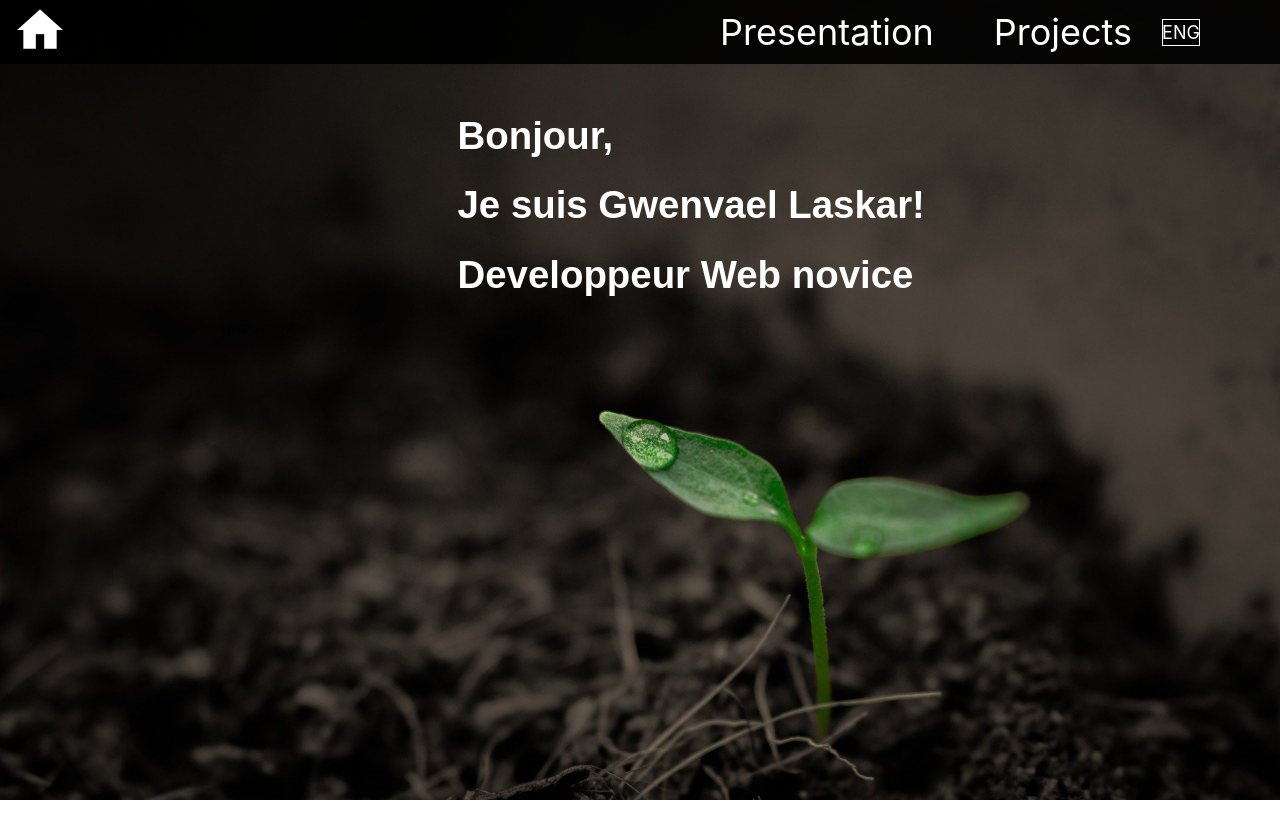
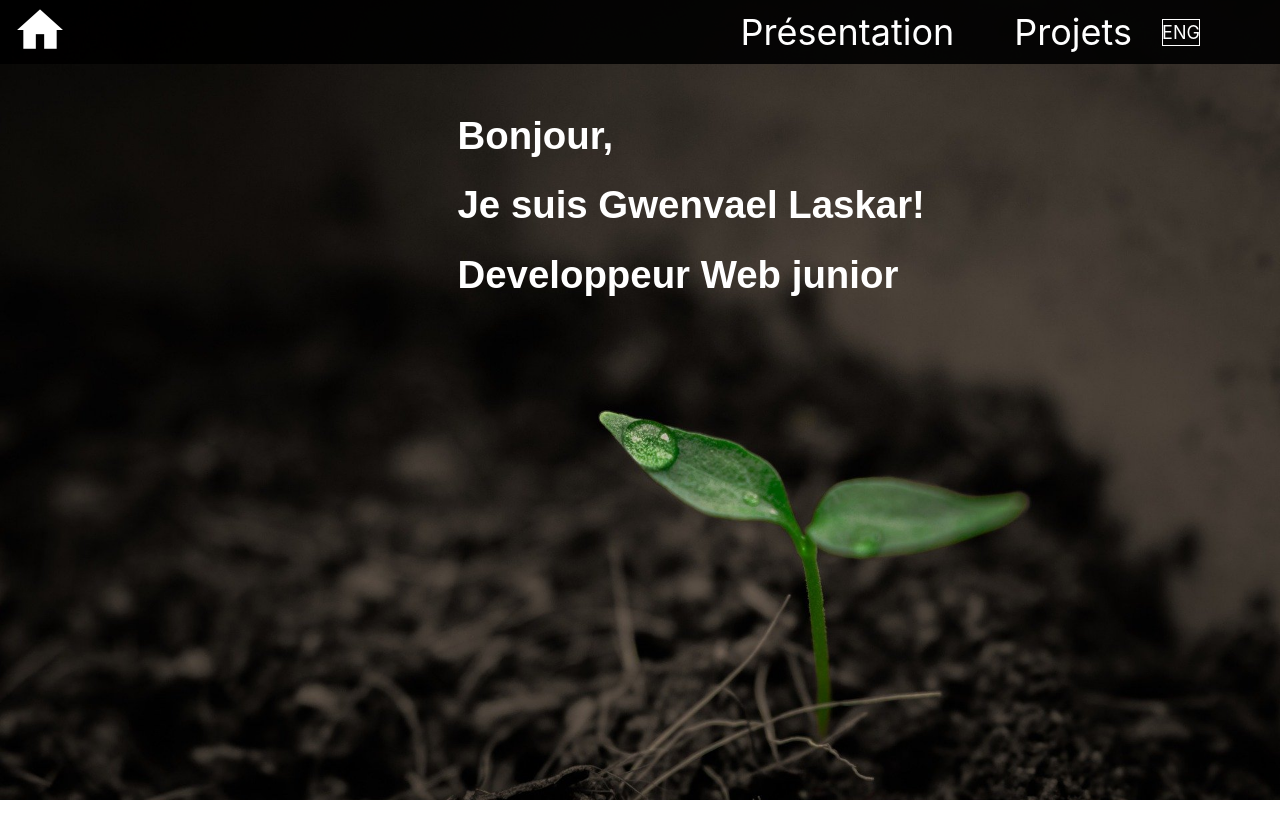
Before and after one commit to rouxxi/Gwenvael-Laskar_Portfolio, a React (Create React App) app: page / in a window 1280 px wide. Shown: the top 838 px of the page. Built offline with nearby package versions, Linux system fonts and the light colour scheme.

Commit message:
update some little things

```diff
--- a/public/index.html
+++ b/public/index.html
@@ -24,7 +24,7 @@
       work correctly both with client-side routing and a non-root public URL.
       Learn how to configure a non-root public URL by running `npm run build`.
     -->
-    <title>React App</title>
+    <title>Portfolio de GwenvaeL laskar</title>
   </head>
   <body>
     <noscript>You need to enable JavaScript to run this app.</noscript>
--- a/src/components/Header.jsx
+++ b/src/components/Header.jsx
@@ -95,14 +95,14 @@ class Header extends React.Component {
                             spy={true}
                             smooth={true}
                             offset={-70}
-                            duration={500}>{this.props.langFr?"Presentation":"Présentation"} </Link></li>
+                            duration={500}>{this.props.langFr?"Présentation":"Presentation"} </Link></li>
                         <li><Link
                             activeClass="active"
                             to="Projects"
                             spy={true}
                             smooth={true}
                             offset={-70}
-                            duration={500}> {this.props.langFr?"Projects":"Projets"} </Link></li>
+                            duration={500}> {this.props.langFr?"Projets":"Projects"} </Link></li>
                     </ul>
                     <Lang>
         <p onClick={this.props.handleChange}>{this.props.langFr?"ENG":"FR"}</p>
--- a/src/components/Home.jsx
+++ b/src/components/Home.jsx
@@ -28,7 +28,7 @@ render() {
             <Me>
     <h1>{this.props.langFr?"Bonjour,":"Hello,"}</h1>
             <h1>{this.props.langFr?"Je suis Gwenvael Laskar!":"I'm Gwenvaël Laskar!"}</h1>
-            <h1>{this.props.langFr?"Developpeur Web novice":"Web Developper junior"}</h1>
+            <h1>{this.props.langFr?"Developpeur Web junior":"Web Developper junior"}</h1>
             </Me>
         </Body>
     )
--- a/src/components/Presentation.jsx
+++ b/src/components/Presentation.jsx
@@ -101,7 +101,7 @@ class Presentation extends React.Component {
                         <Head src={tete} alt="tete" data-aos="fade-left" />
                         <Description data-aos="fade-left" >
                         <p >{this.props.langFr?"Après avoir travaillé dans différents domaines professionnels, j'ai choisi de me reconvertir dans le numérique, plus particulièrement dans le métier de développeur Web. Je suis une personne motivé, c'est pourquoi j'ai rejoins la WildCodeSchool pour apprendre, et m'entrainer a ce métier.":"After working many years in differents areas, I decided  to reconvert myself in Web Development. I'm a motivated person and that is why I decided to join  Wild Code School to be able to train for this job."}</p>
-                        <p >{this.props.langFr?"Je suis a l'heure actuelle encore une petite pousse qui grandit. Je cherche un stage de 4mois dans la période du 15 février au 11 juin 2021, dans l'agglomération nantaise! ":"For the moment I am still a growing seed. I am looking for professional experience for a 4 month internship, during a période from 15 february 2021 to the 11 june 2021, near Nantes! "}</p>
+                        <p >{this.props.langFr?"Je suis a l'heure actuelle encore une petite pousse qui grandit. Je cherche un stage de 4mois dans la période du 15 février au 11 juin 2021, dans l'agglomération nantaise! ":"For the moment I am still a growing seed. I am looking for professional experience for a 4 month internship, from 15 february 2021 to the 11 june 2021, near Nantes! "}</p>
                         </Description>
                     </Profil>
                     <H2 data-aos="fade-right">{this.props.langFr?"Compétences":"Skills"}</H2>
@@ -122,7 +122,7 @@ class Presentation extends React.Component {
                     </SocialLink>
 
                     <Transition>
-                    <p >{this.props.langFr?"Dans la section Projets ci-dessous vous pouvez voir l'ensemble des projets sur lesquels j'ai travaillé!":"In the next part you will see all projects that i worked on!"}</p>
+                    <p >{this.props.langFr?"Dans la section Projets ci-dessous vous pouvez voir l'ensemble des projets sur lesquels j'ai travaillé!":"In the next part you will see all projects that I worked on!"}</p>
 
                     </Transition>
                     {/* <Internship data-aos="fade-up">
--- a/src/components/Projects.jsx
+++ b/src/components/Projects.jsx
@@ -105,7 +105,7 @@ class Project extends React.Component{
                 <Thumbnail src={projet0}></Thumbnail>
                   <Description>
                       <h2>Atlantic Box Office</h2>
-        <p>{this.props.langFr?"Ce site est une refonte complète d'un site. Je l'ai commencé avec de rentré à la WildCodeSchool. ":"it's a rework of an old web site of a friend's entreprise. I did this before came to the WildCodeSchool"}</p>
+        <p>{this.props.langFr?"Ce projet à été de réaliser une refonte complète d'un site d'un entreprise. Je l'ai commencé avec de rentré à la WildCodeSchool. ":"it's a rework of an old web site of an entreprise. I did this before came to the WildCodeSchool"}</p>
                       <p>{this.props.langFr?"Ce site nécessite encore quelques ajustement pour pouvoir le mettre en fonctionnement pour son entreprise.":"This web site need some work for finish it and put it on a web host"}</p>
                 <a href='https://rouxxi.github.io/atlanticboxoffice.github.io/'> <p>{this.props.langFr?"En savoir plus":"Let's check!"}</p> </a>
                   </Description>
@@ -126,7 +126,7 @@ class Project extends React.Component{
                   <Description>
                       <h2>VegeNantes Go</h2>
                       <p>{this.props.langFr?"En cours de réalisation ....":"Sill in progress...."}</p>
-                      <p> {this.props.langFr?"Ce site possèdent le même fonctionnement que pokémon Go. Des passionnés de plantes peuvent arpenter les parcs de Nantes afin de scanner des Qrcode placé devant les plantes/arbres/arbustes.":"It's a web site similar to pokémon GO, but with plants/trees/flowers !! The users can try to catch them all with Qrcode"}</p>                          <a href='https://www.figma.com/proto/lSD2QbVjzj2JgFfBJWCLfy/Herbier-nantais?node-id=173%3A93&scaling=min-zoom'><p>{this.props.langFr?"En savoir plus":"Let's check!"}</p></a>
+                      <p> {this.props.langFr?"Ce site possèdent le même fonctionnement que pokémon Go. Des passionnés de plantes peuvent arpenter les parcs de Nantes afin de scanner des Qrcode placé devant les plantes/arbres/arbustes.":"It's a web site similar to pokemon GO, but with plants/trees/flowers !! The users can try to catch them all with Qrcode"}</p>                          <a href='https://www.figma.com/proto/lSD2QbVjzj2JgFfBJWCLfy/Herbier-nantais?node-id=173%3A93&scaling=min-zoom'><p>{this.props.langFr?"En savoir plus":"Let's check!"}</p></a>
 
                </Description>
 
```
Also changed, not shown: 8 other files (tests, documents, lock files or other folders).
